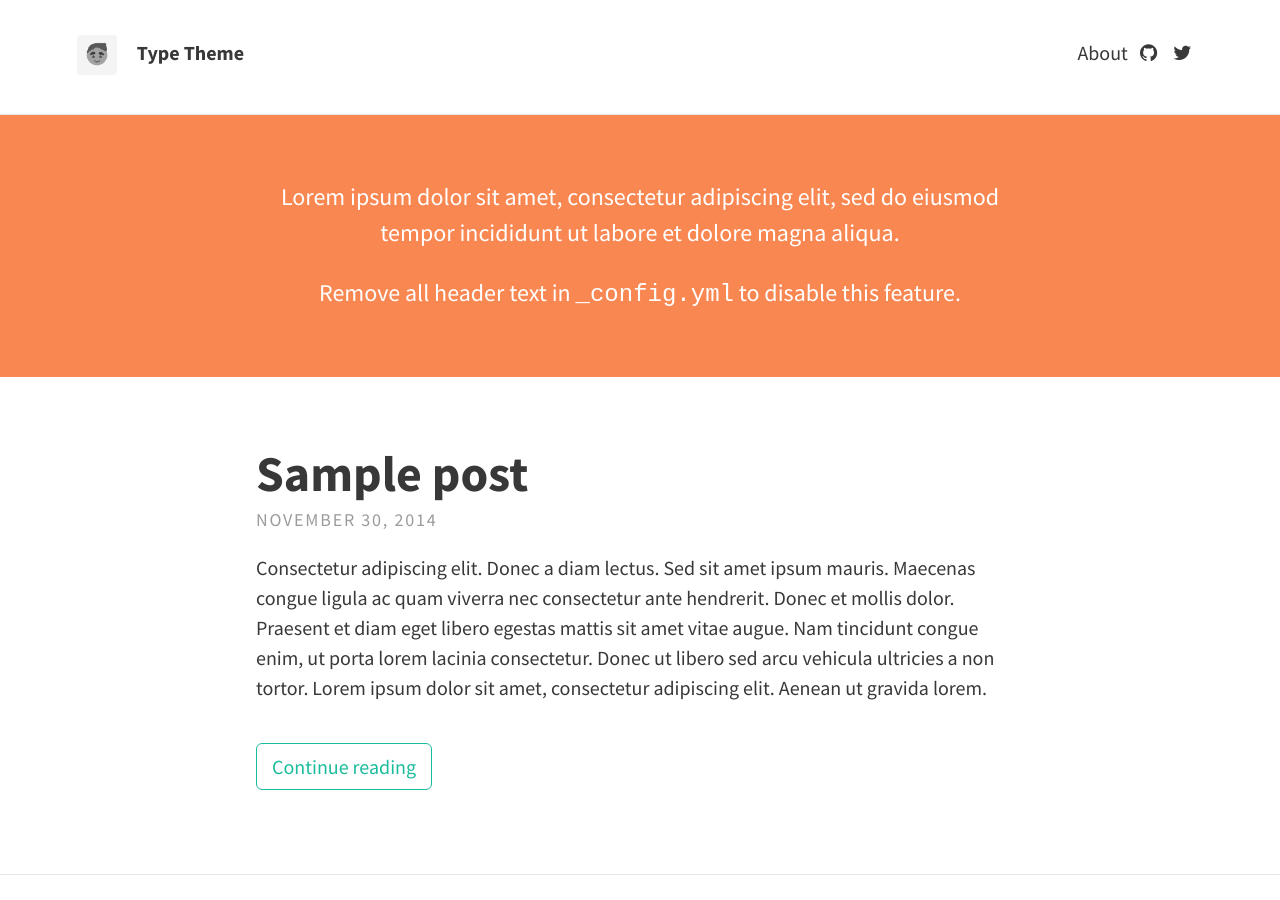
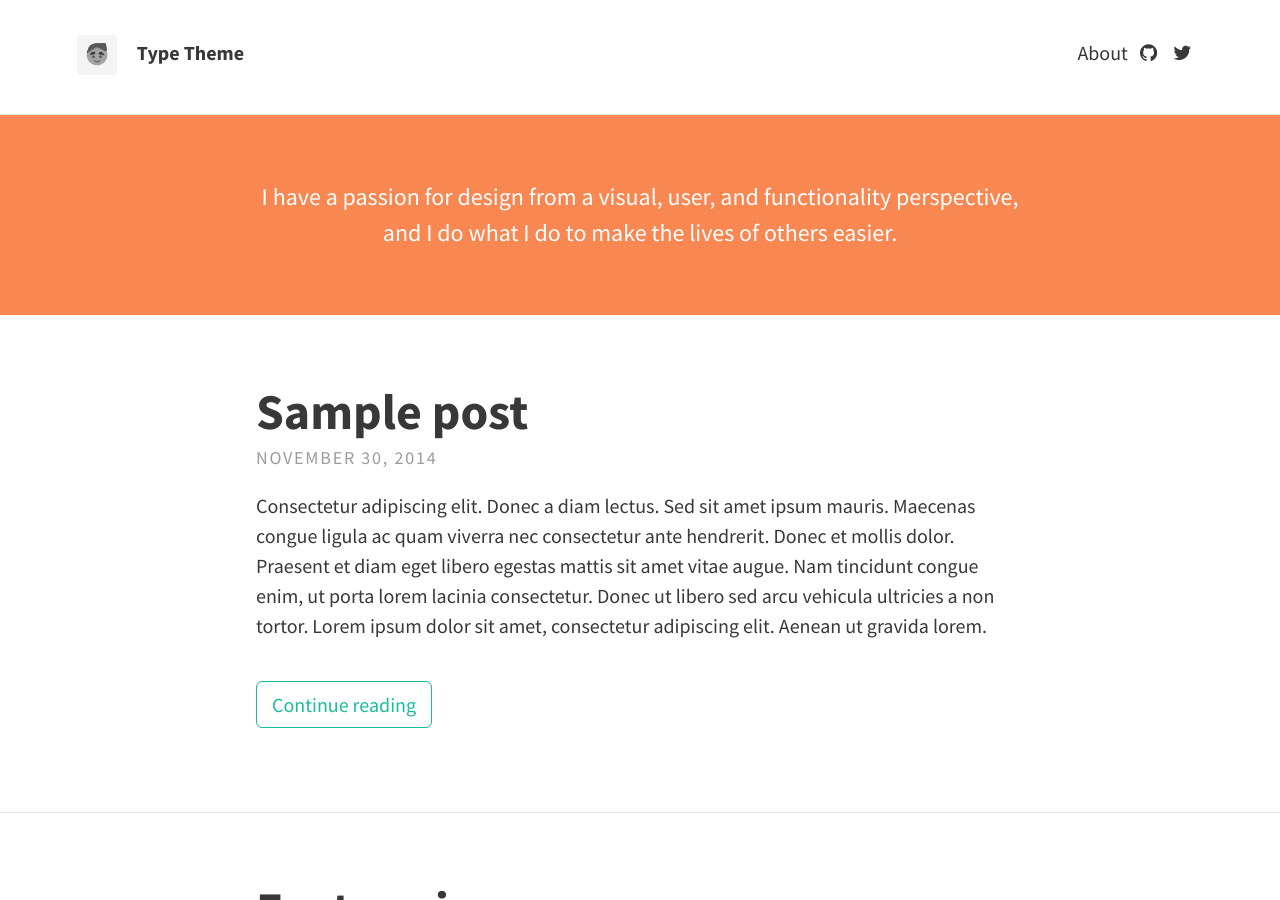
Before and after one commit to cjrieck/cjrieck.github.io, a Jekyll site: the page built from index.html, in a window 1280 px wide and 900 px high. Built offline with Jekyll 4.4.1, drawn with Linux system fonts in a browser that asks for light colours; nearby versions of some CDN libraries; the list of posts is cut into pages by our own code.

Commit message:
updated header

```diff
--- a/_config.yml
+++ b/_config.yml
@@ -1,6 +1,6 @@
 # SITE CONFIGURATION
-baseurl: "" # the subpath of your site, e.g. /blog/
-url: "https://example.com" # the base hostname & protocol for your site
+baseurl: "/" # the subpath of your site, e.g. /blog/
+url: "https://cjrieck.github.io" # the base hostname & protocol for your site
 
 # THEME-SPECIFIC CONFIGURATION
 theme:
@@ -12,9 +12,7 @@ theme:
 
   # Header and footer text
   header_text: >
-     <p>Lorem ipsum dolor sit amet, consectetur adipiscing elit, sed do eiusmod tempor incididunt ut labore et dolore magna aliqua.</p>
-
-     <p>Remove all header text in <code>_config.yml</code> to disable this feature.</p>
+     <p>I have a passion for design from a visual, user, and functionality perspective, and I do what I do to make the lives of others easier.</p>
   header_text_feature_image:
   footer_text: >
    Powered by <a href="http://jekyllrb.com">Jekyll</a> with <a href="https://rohanchandra.github.io/project/type/">Type Theme</a>
```
